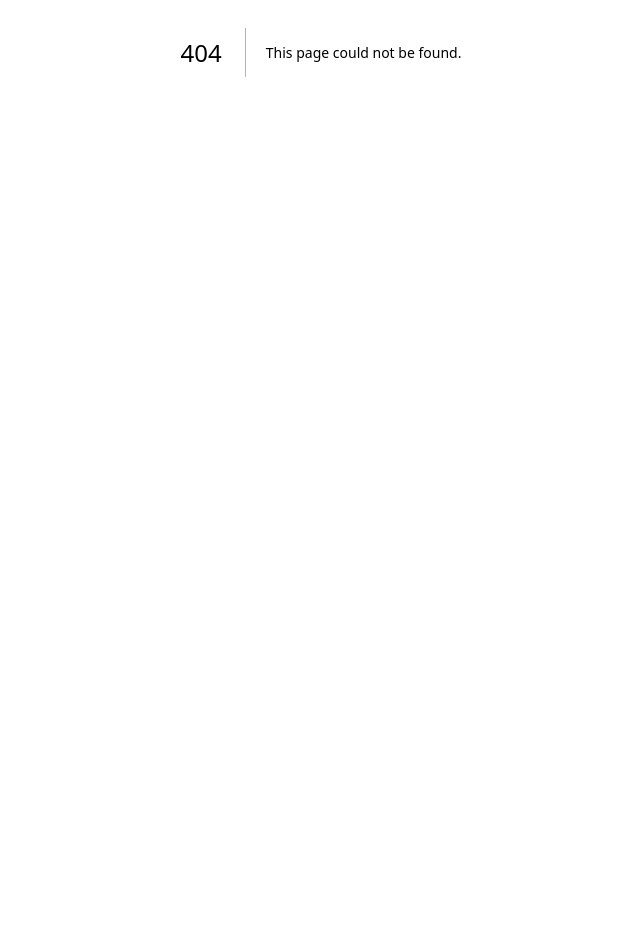
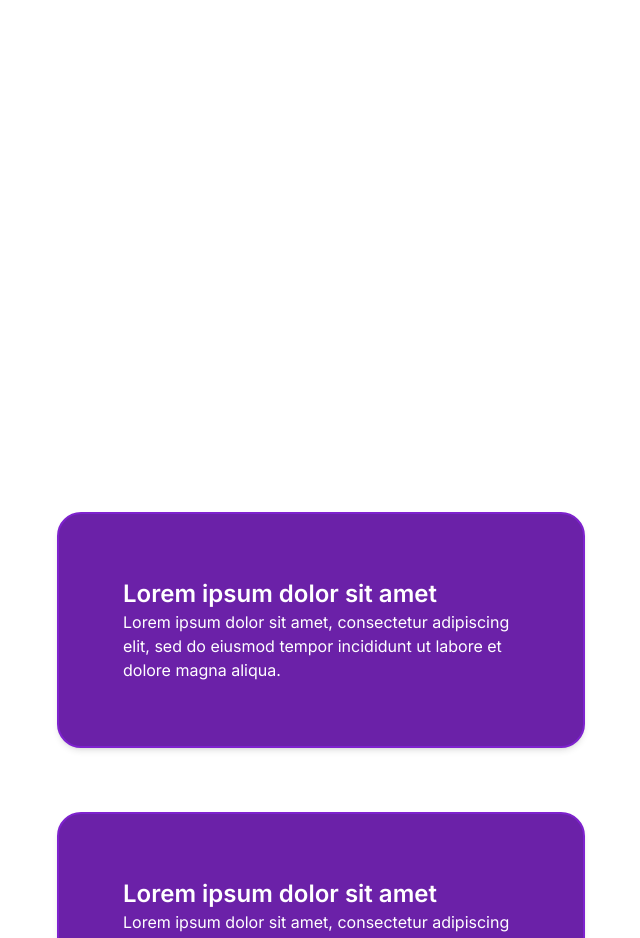
Before and after one commit to lmac-1/framer-motion-play, a Next.js app: page /scroll/cards2 in a window 1280 px wide. Before the commit this address had no page. Shown: the part 348-1286 px from the top of the page, without its empty margins (319-959 px from the left). Before the commit the page ends 800 px from the top, so only its background shows below. Built offline with nearby package versions, Linux system fonts and the light colour scheme.

Commit message:
first commit cards2 page

```diff
--- /dev/null
+++ b/app/(animations)/scroll/cards2/page.jsx
@@ -0,0 +1,56 @@
+"use client";
+import { Card } from "@/app/components/Card";
+import LoremIpsum from "@/app/components/LoremIpsum";
+import { range } from "@/utils/range";
+import { useRef } from "react";
+import { useScroll, useTransform, motion } from "framer-motion";
+
+const cards = range(5).map(() => ({
+  title: "Lorem ipsum dolor sit amet",
+  description:
+    "Lorem ipsum dolor sit amet, consectetur adipiscing elit, sed do eiusmod tempor incididunt ut labore et dolore magna aliqua. ",
+}));
+
+export default function Page() {
+  // title section
+  const titleContainerRef = useRef(null);
+  const { scrollYProgress: titleProgress } = useScroll({
+    target: titleContainerRef,
+    offset: ["end end", "end start"],
+  });
+  const opacityTitle = useTransform(titleProgress, [0, 0.6, 0.75], [1, 1, 0]);
+
+  return (
+    <div className="mx-auto max-w-xl">
+      <motion.section
+        ref={titleContainerRef}
+        className="h-screen"
+        style={{ opacity: opacityTitle }}
+      >
+        <motion.div className="fixed -translate-x-1/2 left-1/2 text-center">
+          <h1 className="text-purple-500 text-3xl py-16 font-semibold">
+            This is the title that will disappear as you scroll
+          </h1>
+        </motion.div>
+      </motion.section>
+      <div className="pb-10">
+        <Card
+          title="Lorem ipsum dolor sit amet"
+          description="Lorem ipsum dolor sit amet, consectetur adipiscing elit, sed do eiusmod tempor incididunt ut labore et dolore magna aliqua."
+          style={{ transform: `translateY(0rem)` }}
+        />
+        <Card
+          title="Lorem ipsum dolor sit amet"
+          description="Lorem ipsum dolor sit amet, consectetur adipiscing elit, sed do eiusmod tempor incididunt ut labore et dolore magna aliqua."
+          style={{ transform: `translateY(1rem)` }}
+        />
+        <Card
+          title="Lorem ipsum dolor sit amet"
+          description="Lorem ipsum dolor sit amet, consectetur adipiscing elit, sed do eiusmod tempor incididunt ut labore et dolore magna aliqua."
+          style={{ transform: `translateY(2rem)` }}
+        />
+      </div>
+      <LoremIpsum length={2} className="mt-6" />
+    </div>
+  );
+}
--- /dev/null
+++ b/app/components/Card.jsx
@@ -0,0 +1,16 @@
+import clsx from "clsx";
+import { motion } from "framer-motion";
+
+export const Card = ({ title, description, style, className }) => {
+  return (
+    <motion.div
+      className={clsx("sticky rounded-2xl p-6 top-20", className)}
+      style={style}
+    >
+      <div className="w-full rounded-3xl border-2 border-purple-700 bg-purple-800 p-16 text-white shadow-md">
+        <h3 className="text-2xl font-semibold">{title}</h3>
+        <p>{description}</p>
+      </div>
+    </motion.div>
+  );
+};
```
